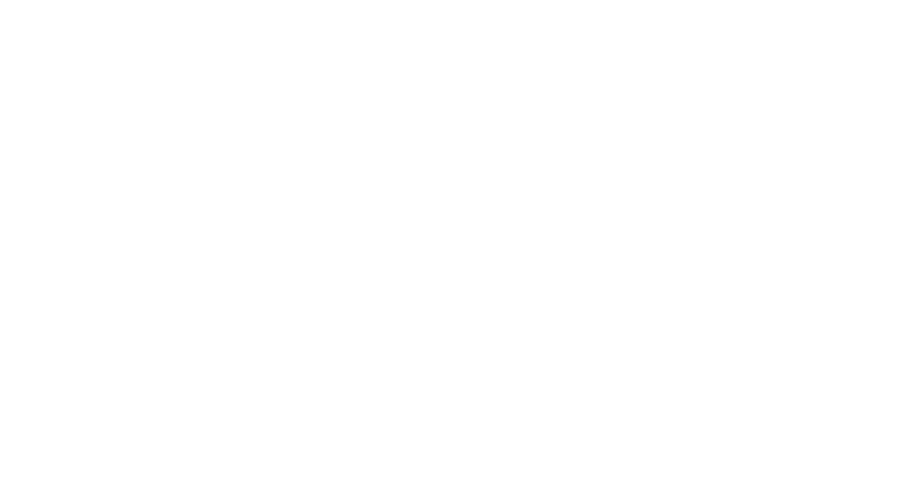
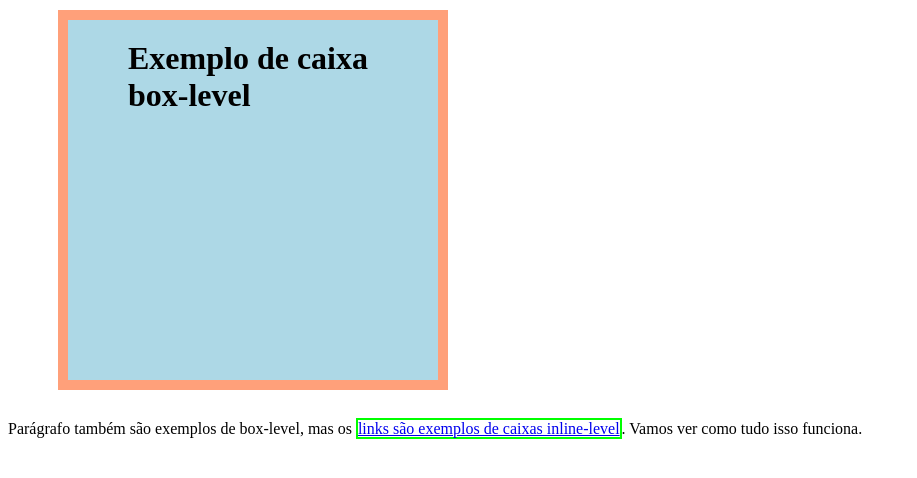
Before and after one commit to yurisantos-y/curso-em-video, a plain HTML site: page ex021/index.html in a window 1280 px wide. Shown: the whole page, without its empty margins (0-917 px from the left). Drawn offline with Linux system fonts and the light colour scheme.

Commit message:
commit 22-01 pt.3

```diff
--- a/ex021/index.html
+++ b/ex021/index.html
@@ -4,9 +4,33 @@
     <meta charset="UTF-8">
     <meta http-equiv="X-UA-Compatible" content="IE=edge">
     <meta name="viewport" content="width=device-width, initial-scale=1.0">
-    <title>Document</title>
+    <title>Modelo de caixas</title>
+    <style>
+        h1{
+            background-color: lightblue;
+            height: 300px; /*height é a ALTURAAAAAAA*/
+            width: 300px; /*width é a LARGURAAAA*/
+
+
+            /*sem shorthand. Com shorthand ficaria assim border: style  color   padding;*/
+            border-width: 10px;/*Determina a largura da borda*/
+            border-style: solid;
+            border-color: lightsalmon;
+            padding: 20px 10px 40px 60px;
+
+            /*fazendo shorthand*/
+            margin: 10px 20px 30px 50px;
+        }
+
+        a{
+            border-width: 2px;
+            border-style: double;
+            border-color: lime;
+        }
+    </style>
 </head>
 <body>
-
+    <h1>Exemplo de caixa box-level</h1>
+    <p>Parágrafo também são exemplos  de box-level, mas os <a href="#"> links são exemplos de caixas inline-level</a>. Vamos ver como tudo isso funciona.</p>
 </body>
 </html>
```
